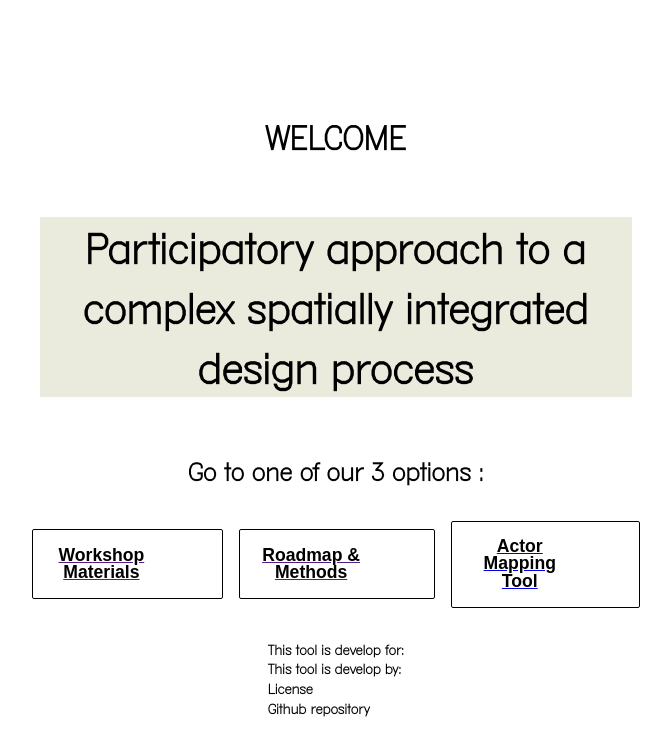
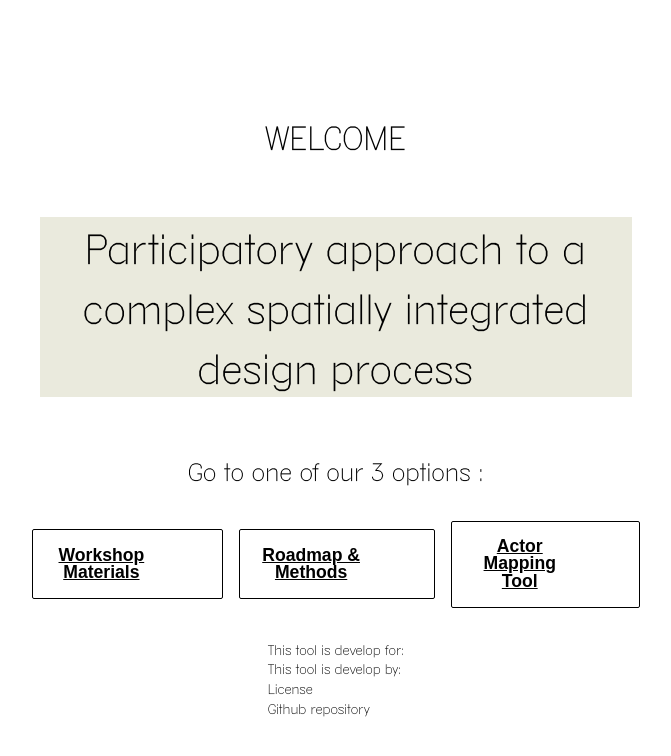
Before and after one commit to NieneB/participatory-tool, a React app: page / in a window 1280 px wide. Shown: the top 756 px of the page, without its empty margins (304-975 px from the left). Built offline with nearby package versions, Linux system fonts and the light colour scheme; some icons are missing.

Commit message:
update css for chrome

```diff
--- a/package.json
+++ b/package.json
@@ -2,8 +2,8 @@
   "name": "front_end",
   "version": "1.0.0",
   "description": "Front-end viewer for tool met webpack opzet",
-  "main": "index.js",
-  "homepage": "https://nieneb.github.io/participatory-tool/",
+  "homepage": "https://nieneb.github.io/participatory-tool",
+  "main": "bundje.js",
   "scripts": {
     "test": "echo \"Error: no test specified\" && exit 1",
     "start": "webpack serve --mode development",
--- a/src/index.css
+++ b/src/index.css
@@ -77,8 +77,12 @@ root {
 h1, h2, h3, h4, h5, h6 {
     font-family: 'MadSansDAE';
     line-height: 1.5;
+    font-weight: normal;
 }
 
+a {
+    text-decoration: underline #000;
+}
 
 /* Intermediate screen */
 @media only screen and (width <=992px) {
--- a/src/pages/index.styles.tsx
+++ b/src/pages/index.styles.tsx
@@ -49,6 +49,9 @@ export const Buttons = styled.div`
   @media only screen and (width <=600px) {
     flex-direction: column;
   }
+
+
+
 `;
 
 export const Button = styled.button`
@@ -83,6 +86,10 @@ export const Button = styled.button`
     outline-offset: 0.3rem;
     border-radius: 0px;
   }
+
+
+}
+
 `;
 
 // Complete covering screen
@@ -103,7 +110,7 @@ export const Left = styled.div`
   position: absolute;
   display: flex;
   height: auto;
-  overflow-y: scroll;
+  overflow-y: auto;
   overflow-x: hidden;
   flex-direction: column;
 `;
--- a/webpack.config.js
+++ b/webpack.config.js
@@ -4,7 +4,7 @@ const path = require("path");
 module.exports = {
   entry: path.join(__dirname, "src/index.tsx"),
   output: {
-    publicPath: '/',
+    publicPath: '/', //widht ./ for deployment?
     path: path.join(__dirname, "/dist"),
     filename: "bundle.js",
   },
```
Also changed, not shown: 2 other files (tests, documents, lock files or other folders).
